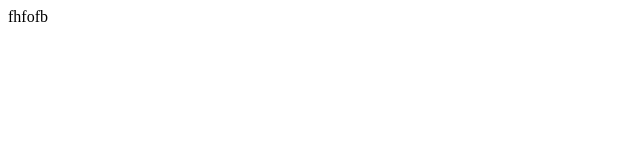
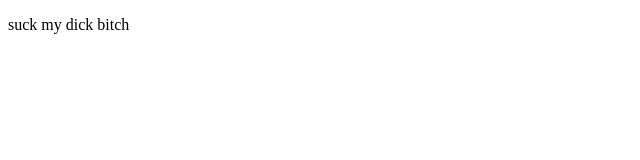
Before and after one commit to SimonHauguel/Projet-Web-Bataille-Navale, a website: page front/index.html in a window 1280 px wide. Shown: the whole page, without its empty margins (0-640 px from the left). Drawn offline with Linux system fonts and the light colour scheme.

Commit message:
Update index.html

```diff
--- a/front/index.html
+++ b/front/index.html
@@ -7,6 +7,6 @@
     <title>Bataille navale</title>
 </head>
 <body>
-    fhfofb
+    <p>suck my dick bitch</p>
 </body>
 </html>
```
